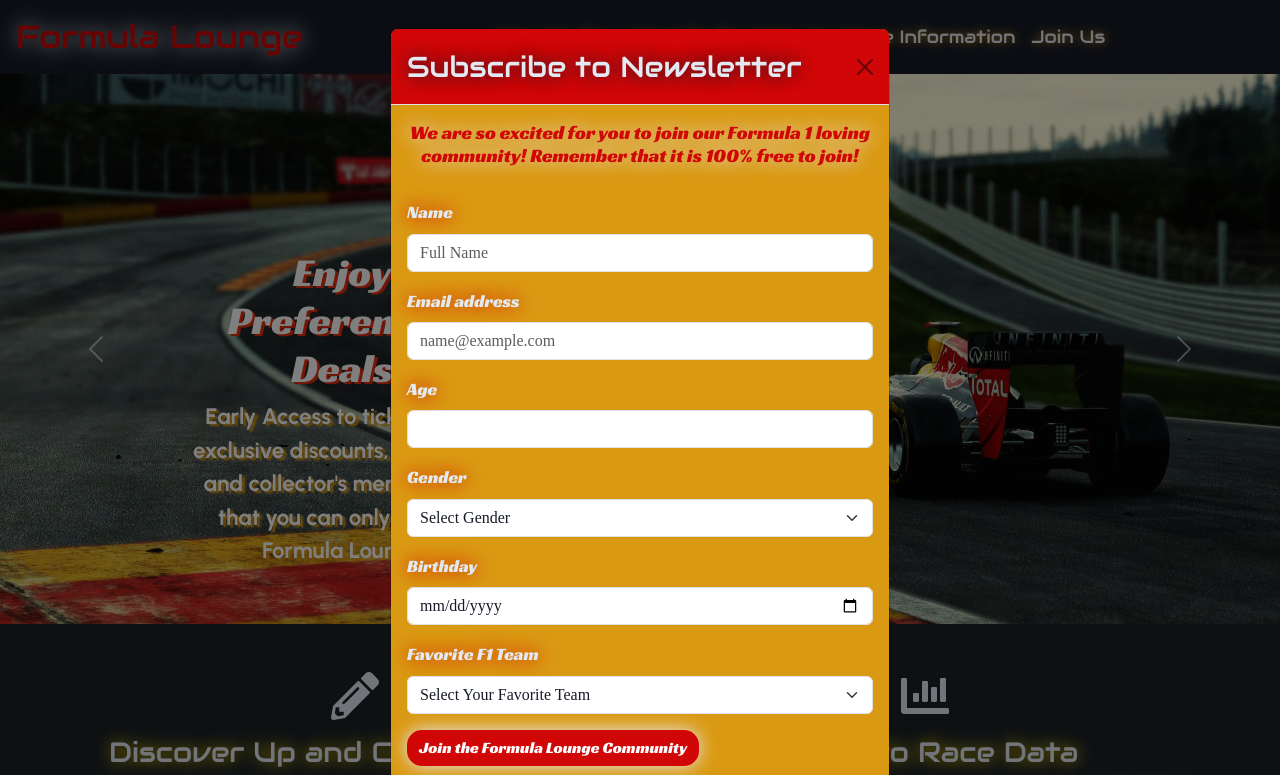
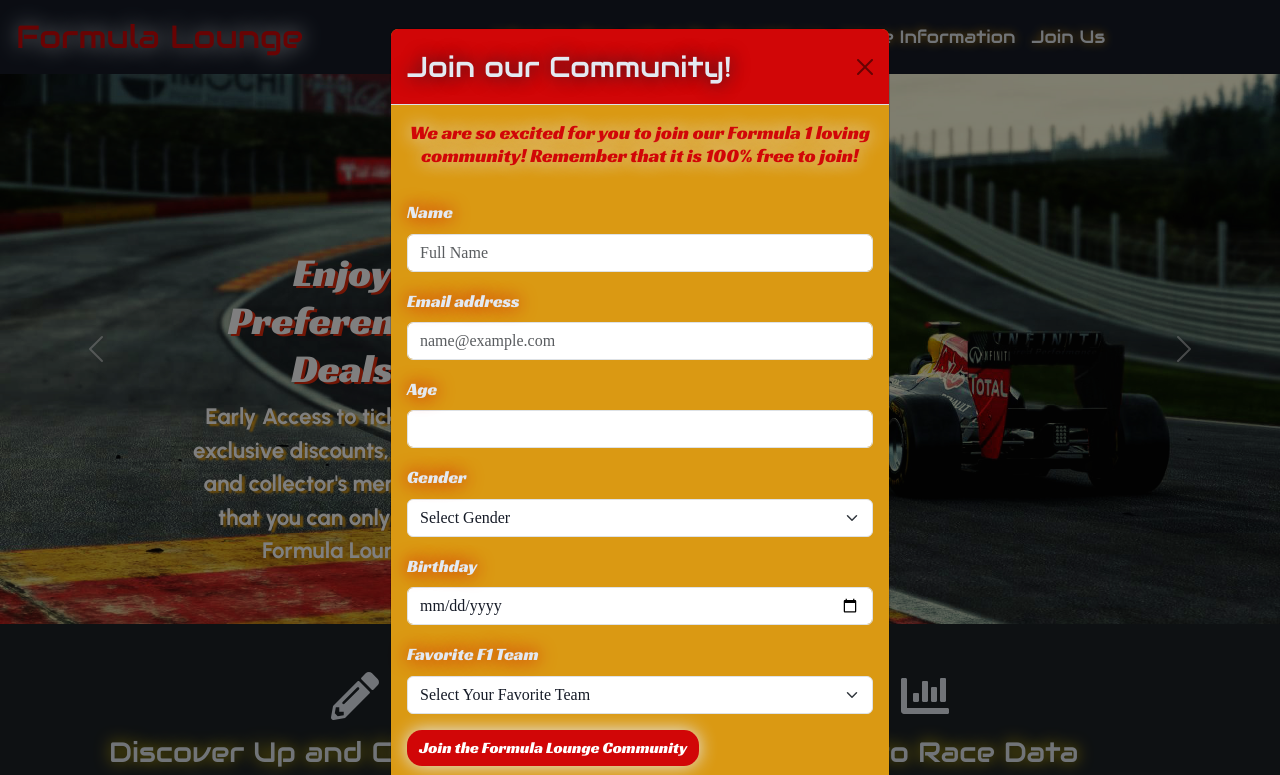
Before and after one commit to trinipose/FormulaLounge, a plain HTML site: page index.html in a window 1280 px wide. Both pictures are taken after a click on the link "Join Us". Shown: the top 775 px of the page. Drawn offline with nearby package versions, Linux system fonts and the light colour scheme; a web font is replaced by a local one.

Commit message:
Update index.html

```diff
--- a/index.html
+++ b/index.html
@@ -175,7 +175,7 @@
   <div class="modal-dialog">
     <div class="modal-content">
       <div class="modal-header">
-        <h5 class="modal-title" id="ModalLabel">Subscribe to Newsletter</h5>
+        <h5 class="modal-title" id="ModalLabel">Join our Community!</h5>
 
         <button type="button" class="btn-close" data-dismiss="modal" aria-label="Close"></button>
       </div>
```
